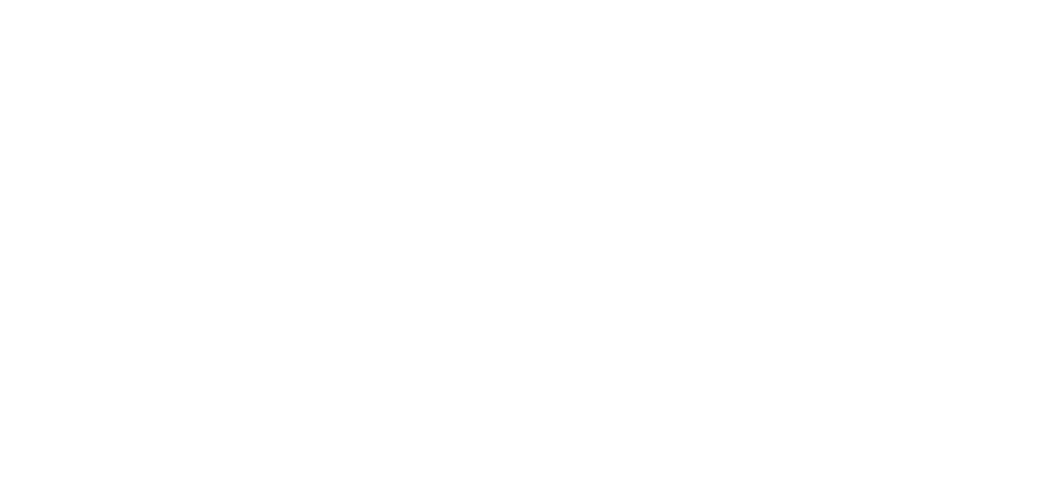
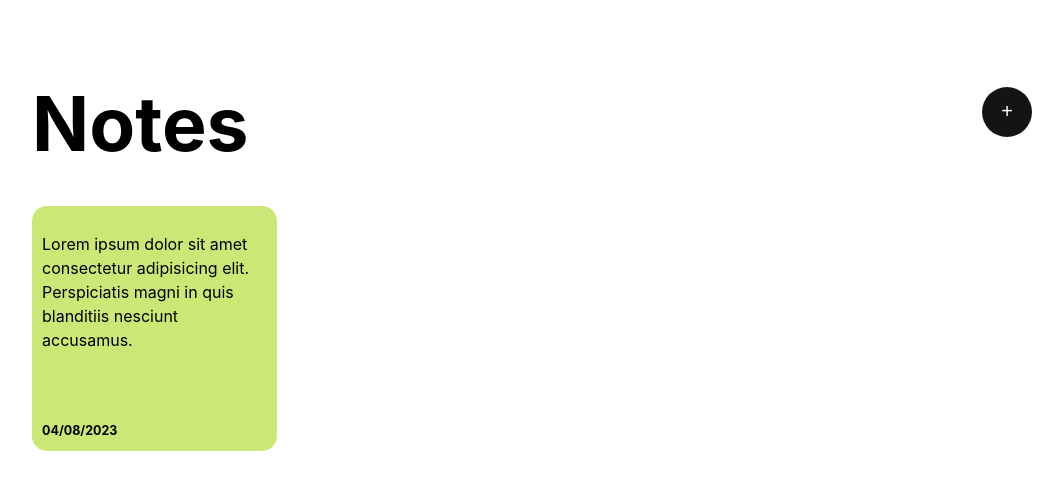
Before and after one commit to sarfaraz187/real-world-vue, a Vue app: page / in a window 1280 px wide. Shown: the top 490 px of the page, without its empty margins (108-1171 px from the left). Built offline with nearby package versions, Linux system fonts and the light colour scheme.

Commit message:
basic html and css added

```diff
--- a/src/App.vue
+++ b/src/App.vue
@@ -1,3 +1,123 @@
-<template></template>
+<template>
+  <main>
+    <!-- <div class="overlay">
+      <div class="modal">
+        <textarea name="Notes" id="notes" cols="30" rows="10"></textarea>
+        <button>Add Note</button>
+        <button class="close">Close</button>
+      </div>
+    </div> -->
+    <div class="container">
+      <header>
+        <h1>Notes</h1>
+        <button>+</button>
+      </header>
+      <div class="cards-container">
+        <div class="card">
+          <p class="main-text">Lorem ipsum dolor sit amet consectetur adipisicing elit. Perspiciatis magni in quis blanditiis nesciunt accusamus.</p>
+          <p class="date">04/08/2023</p>
+        </div>
+      </div>
+    </div>
+  </main>
+</template>
 
 <script></script>
+
+<style scoped>
+.main {
+  height: 100vh;
+  width: 100vw;
+}
+
+.container {
+  max-width: 1000px;
+  padding: 10px;
+  margin: 0 auto;
+}
+
+header {
+  display: flex;
+  justify-content: space-between;
+  align-items: center;
+}
+
+h1 {
+  font-weight: bold;
+  margin-bottom: 25px;
+  font-size: 75px;
+}
+
+header button {
+  border: none;
+  padding: 10px;
+  width: 50px;
+  height: 50px;
+  cursor: pointer;
+  background-color: rgb(21, 20, 20);
+  border-radius: 90px;
+  color: white;
+  font-size: 20px;
+}
+
+.card {
+  width: 225px;
+  height: 225px;
+  background-color: rgb(203, 231, 117);
+  padding: 10px;
+  border-radius: 15px;
+  display: flex;
+  flex-direction: column;
+  justify-content: space-between;
+  margin-right: 20px;
+  margin-bottom: 20px;
+}
+
+.date {
+  margin: 0px;
+  font-size: 12.5px;
+  font-weight: bold;
+}
+
+.cards-container {
+  display: flex;
+  flex-wrap: wrap;
+}
+
+.overlay {
+  position: absolute;
+  width: 100%;
+  height: 100%;
+  background-color: rgba(0, 0, 0, 0.77);
+  z-index: 10;
+  display: flex;
+  align-items: center;
+  justify-content: center;
+}
+
+.modal {
+  width: 750px;
+  background-color: white;
+  border-radius: 10px;
+  padding: 30px;
+  position: relative;
+  display: flex;
+  flex-direction: column;
+}
+
+.modal button {
+  padding: 10px 20px;
+  font-size: 20px;
+  width: 100%;
+  background-color: blueviolet;
+  border: none;
+  color: white;
+  cursor: pointer;
+  margin-top: 15px;
+}
+
+.modal .close {
+  margin-top: 7px;
+  background-color: red;
+}
+</style>
--- a/src/style.css
+++ b/src/style.css
@@ -3,7 +3,7 @@
   line-height: 1.5;
   font-weight: 400;
 
-  color-scheme: light dark;
+  /* color-scheme: light dark;
   color: rgba(255, 255, 255, 0.87);
   background-color: #242424;
 
@@ -11,70 +11,5 @@
   text-rendering: optimizeLegibility;
   -webkit-font-smoothing: antialiased;
   -moz-osx-font-smoothing: grayscale;
-  -webkit-text-size-adjust: 100%;
+  -webkit-text-size-adjust: 100%; */
 }
-
-a {
-  font-weight: 500;
-  color: #646cff;
-  text-decoration: inherit;
-}
-a:hover {
-  color: #535bf2;
-}
-
-body {
-  margin: 0;
-  display: flex;
-  place-items: center;
-  min-width: 320px;
-  min-height: 100vh;
-}
-
-h1 {
-  font-size: 3.2em;
-  line-height: 1.1;
-}
-
-button {
-  border-radius: 8px;
-  border: 1px solid transparent;
-  padding: 0.6em 1.2em;
-  font-size: 1em;
-  font-weight: 500;
-  font-family: inherit;
-  background-color: #1a1a1a;
-  cursor: pointer;
-  transition: border-color 0.25s;
-}
-button:hover {
-  border-color: #646cff;
-}
-button:focus,
-button:focus-visible {
-  outline: 4px auto -webkit-focus-ring-color;
-}
-
-.card {
-  padding: 2em;
-}
-
-#app {
-  max-width: 1280px;
-  margin: 0 auto;
-  padding: 2rem;
-  text-align: center;
-}
-
-@media (prefers-color-scheme: light) {
-  :root {
-    color: #213547;
-    background-color: #ffffff;
-  }
-  a:hover {
-    color: #747bff;
-  }
-  button {
-    background-color: #f9f9f9;
-  }
-}
```
